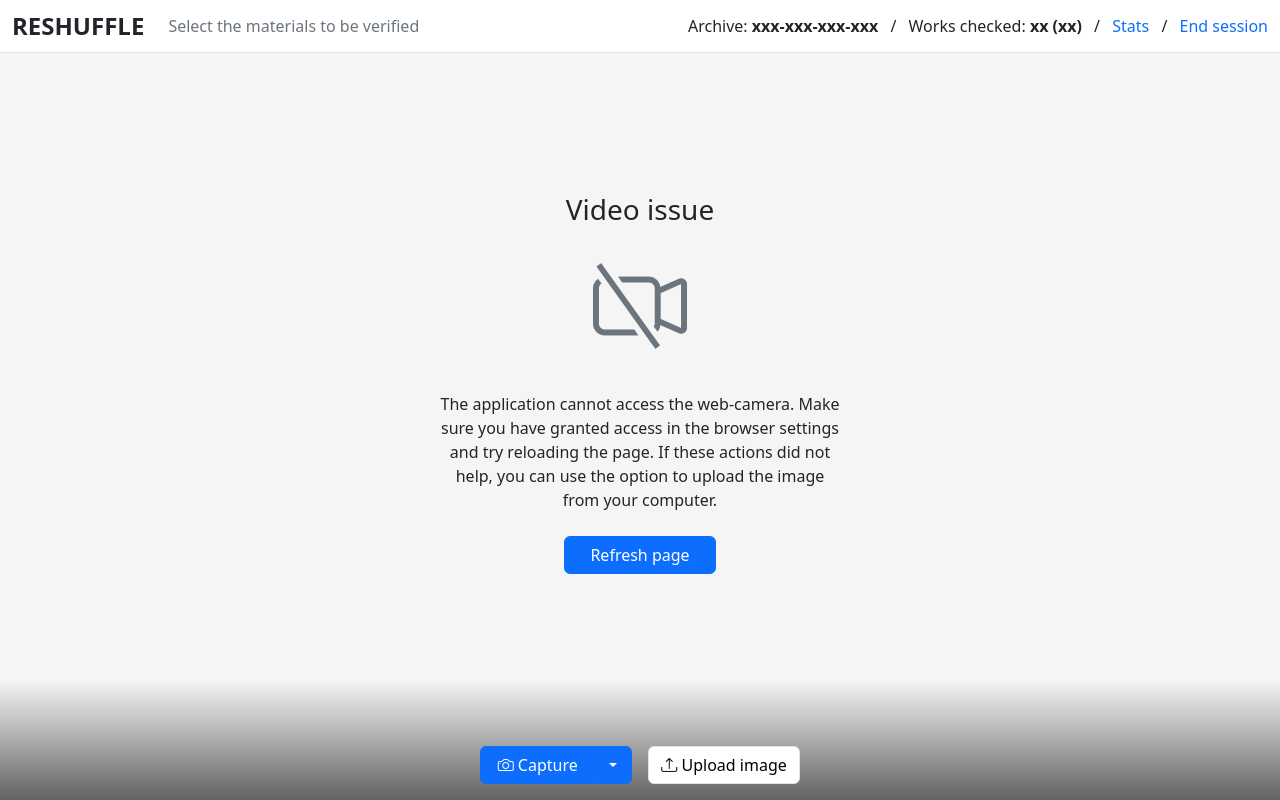
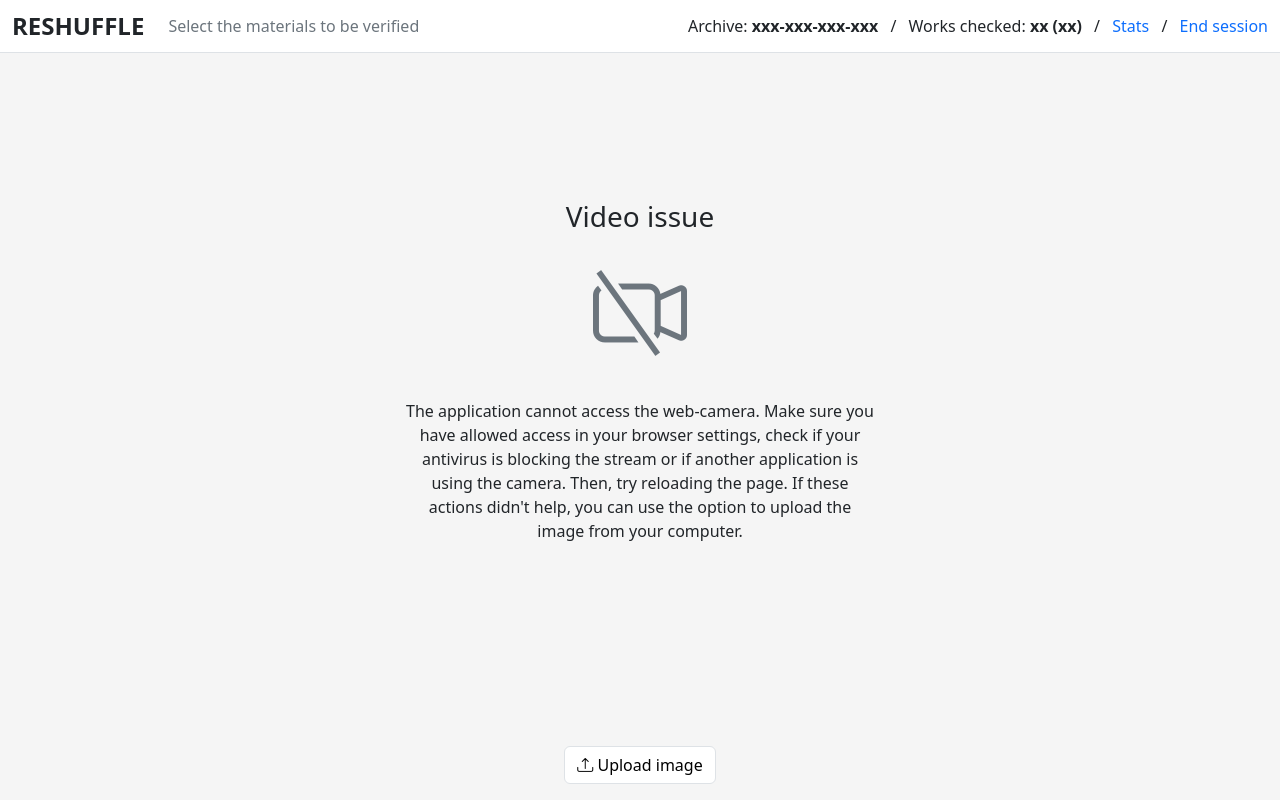
Before and after one commit to r4nd0lph-c/mospolytech_reshuffle, a Django app: page /verification/capture in a window 1280 px wide. Run offline with Django 5.2, Linux system fonts and the light colour scheme; the visitor is signed in with stand-in values (Sample User, id 1); some libraries are stand-ins or nearby versions.

Commit message:
added states and web-camera's stream change ability

```diff
--- a/reshuffle/main/templates/main/capture.html
+++ b/reshuffle/main/templates/main/capture.html
@@ -5,7 +5,7 @@
 
 {% block body %}
     <section id="background">
-        <div class="bg-vid-container">
+        <div class="bg-vid-container" style="display: none;">
             <video id="video_stream" class="bg-vid" autoplay></video>
         </div>
         <div class="custom-container" style="position: absolute; bottom: 0; top: 0; left: 0; right: 0;">
@@ -55,21 +55,22 @@
 
             <!-- main START -->
             <main class="content text-center">
-                <div id="video_issue" class="inner" style="max-width: 435px !important;">
-                    <div data-aos="fade-up" data-aos-duration="300">
-                        <h3 class="fw-normal mb-2" data-aos="fade-up"
-                            data-aos-duration="300"> {% trans "Video issue" %} </h3>
-                        <p class="bi bi-camera-video-off" style="font-size: 94px; color: var(--text-secondary)"></p>
-                        <p class="mb-4">{% trans "The application cannot access the web-camera. Make sure you have granted access in the browser settings and try reloading the page. If these actions did not help, you can use the option to upload the image from your computer." %}</p>
-                        <a href="#" class="btn btn-primary" style="min-width: 152px;">{% trans "Refresh page" %}</a>
-                    </div>
+                <div id="video_load" class="inner">
+                    <i class="spinner-border text-primary m-3" style="width: 3rem; height: 3rem;"></i>
+                    <h3 class="fw-normal mb-2"> {% trans "Trying to access the web-camera" %}… </h3>
+                </div>
+                <div id="video_issue" class="inner" style="display: none;">
+                    <h3 class="fw-normal mb-2"> {% trans "Video issue" %} </h3>
+                    <p class="bi bi-camera-video-off" style="font-size: 94px; color: var(--text-secondary)"></p>
+                    <p class="mb-4">{% trans "The application cannot access the web-camera. Make sure you have allowed access in your browser settings, check if your antivirus is blocking the stream or if another application is using the camera. Then, try reloading the page. If these actions didn't help, you can use the option to upload the image from your computer." %}</p>
                 </div>
             </main>
             <!-- main END -->
 
             <!--footer START -->
             <footer class="text-center">
-                <div class="btn-group dropdown-center" style="min-width: 152px; margin-right: 12px;">
+                <div id="button_capture" class="btn-group dropdown-center"
+                     style="min-width: 152px; margin-right: 12px; display: none;">
                     <button type="button" class="btn btn-primary">
                         <i class="bi bi-camera"></i>
                         {% trans "Capture" %}
@@ -122,6 +123,7 @@
                             li.firstElementChild.className = "dropdown-item";
                         this.classList.add("active");
                         localStorage.setItem(ls_key, this.id);
+                        start_video_stream(this.id);
                     };
                     li.append(button);
                     list.appendChild(li);
@@ -148,88 +150,18 @@
             navigator.mediaDevices.getUserMedia(constraints).then(stream => {
                 const video_stream_block = document.getElementById("video_stream");
                 video_stream_block.srcObject = stream;
+                document.getElementById("video_load").style.display = "none";
+                document.getElementById("video_issue").style.display = "none";
+                document.getElementById("button_capture").style.display = "inline-flex";
+                video_stream_block.parentElement.style.display = "flex";
             }).catch(e => {
                 console.error("Error starting video stream:", e);
+                document.getElementById("video_load").style.display = "none";
+                document.getElementById("video_issue").style.display = "block";
             });
         }
 
         load_video_sources();
         start_video_stream(localStorage.getItem(ls_key));
-
-
-        {#let canvas_block = document.getElementById("canvas_block");#}
-        {#let video_block = document.getElementById("video_block");#}
-        {#let stream;#}
-        {##}
-        {#async function webcam_start() {#}
-        {#    try {#}
-        {#        stream = await navigator.mediaDevices.getUserMedia({#}
-        {#            video: {#}
-        {#                width: {ideal: 3840},#}
-        {#                height: {ideal: 2160}#}
-        {#            },#}
-        {#        });#}
-        {#        video_block.srcObject = stream;#}
-        {#    } catch (error) {#}
-        {#        console.error("Error accessing webcam:", error);#}
-        {#    }#}
-        // }
-        {##}
-        {#webcam_start();#}
-        {##}
-        {#function capture() {#}
-        {#    canvas_block.width = stream.getVideoTracks()[0].getSettings().width;#}
-        {#    canvas_block.height = stream.getVideoTracks()[0].getSettings().height;#}
-        {#    canvas_block.getContext("2d").drawImage(video_block, 0, 0);#}
-        {#    let captured = canvas_block.toDataURL("image/jpeg");#}
-        {#    console.log(captured);#}
-        // }
-        {##}
-        {#// ----------#}
-        {#// Функция для получения списка доступных веб-камер#}
-        {#function getCameraList() {#}
-        {#    navigator.mediaDevices.enumerateDevices()#}
-        {#        .then(devices => {#}
-        {#            const cameras = devices.filter(device => device.kind === 'videoinput');#}
-        {##}
-        {#            cameras.forEach((camera, index) => {#}
-        {#                console.log(`Camera ${index + 1}: ${camera.label}`);#}
-        {#            });#}
-        {##}
-        {#            // Переключение между камерами#}
-        {#            if (cameras.length > 1) {#}
-        {#                let currentCameraIndex = 0;#}
-        {##}
-        {#                function switchCamera() {#}
-        {#                    currentCameraIndex = (currentCameraIndex + 1) % cameras.length;#}
-        {#                    startCamera(cameras[currentCameraIndex].deviceId);#}
-        {#                }#}
-        {##}
-        {#                document.getElementById('switchCameraButton').addEventListener('click', switchCamera);#}
-        {#            }#}
-        {#        })#}
-        {#        .catch(err => {#}
-        {#            console.error('Error getting camera list: ', err);#}
-        {#        });#}
-        // }
-        {##}
-        {#// Функция для запуска выбранной камеры#}
-        {#function startCamera(deviceId) {#}
-        {#    const constraints = {#}
-        {#        video: {deviceId: deviceId}#}
-        {#    };#}
-        {##}
-        {#    navigator.mediaDevices.getUserMedia(constraints)#}
-        {#        .then(stream => {#}
-        {#            const videoElement = document.getElementById('videoElement');#}
-        {#            videoElement.srcObject = stream;#}
-        {#        })#}
-        {#        .catch(err => {#}
-        {#            console.error('Error starting camera: ', err);#}
-        {#        });#}
-        // }
-        {##}
-        {#// Вызываем функцию для получения списка камер при загрузке страницы#}
-        {#getCameraList();#}
     </script>
 {% endblock %}
```
